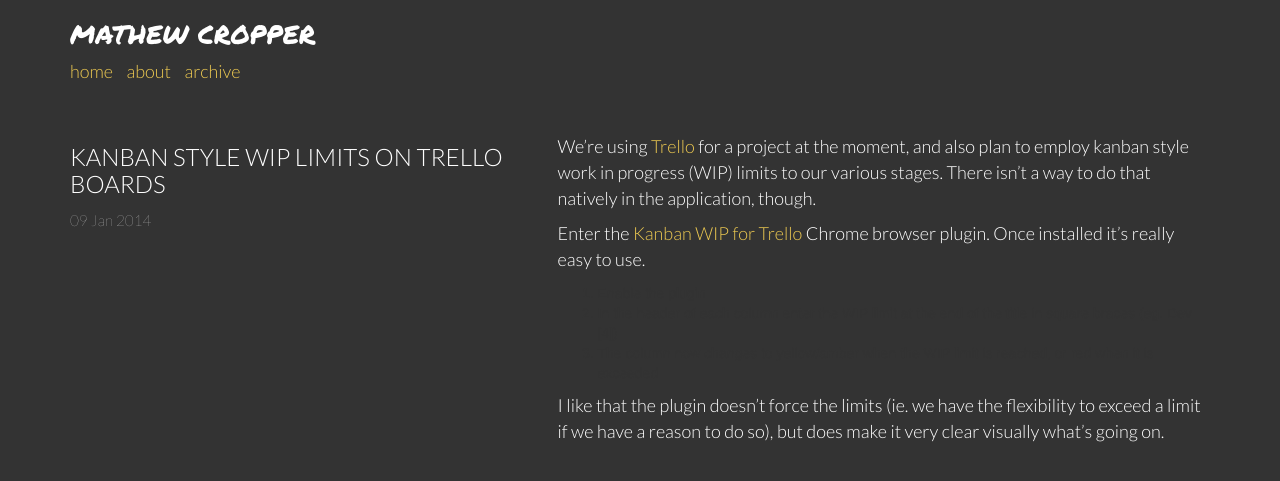
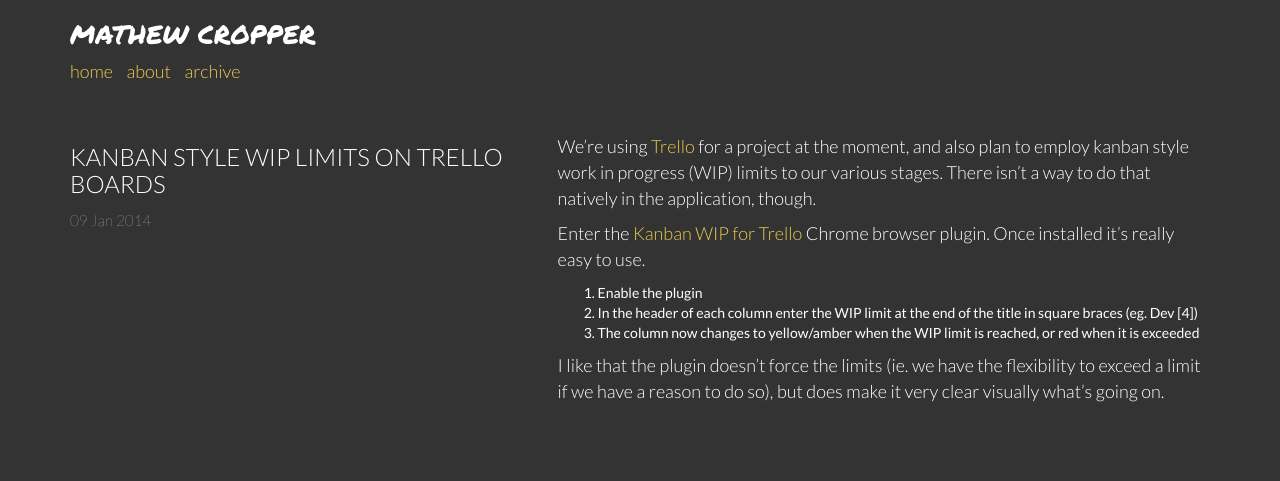
Before and after one commit to mathewcropper/mathewcropper.github.io, a Jekyll site: the page built from _posts/2014-01-09-kanban-style-wip-limits-on-trello-boards.md, in a window 1280 px wide. Shown: the top 481 px of the page. Built offline with Jekyll 4.4.1, drawn with Linux system fonts in a browser that asks for light colours; nearby versions of some CDN libraries; library files that are not in the unit come from our copies.

Commit message:
Fix for ordered lists

```diff
--- a/css/mc.css
+++ b/css/mc.css
@@ -20,7 +20,7 @@ h1 {
 	color: #FFFFFF;
 	font-size: 26px;
 }
-h2, h3, h4, h5, h6, p, blockquote p, ul {
+h2, h3, h4, h5, h6, p, blockquote p, ul, ol {
 	font-family: 'Lato', sans-serif;
 	color: #FFFFFF;
 }
@@ -37,7 +37,7 @@ p, blockquote p, ul {
 	line-height: 1.428;
 	font-weight: 300;
 }
-p a, p a:hover, ul a, ul a:hover {
+p a, p a:hover, ul a, ul a:hover, ol a, ol a:hover {
 	color: #EDC951;
 	text-decoration: none;
 }
```
